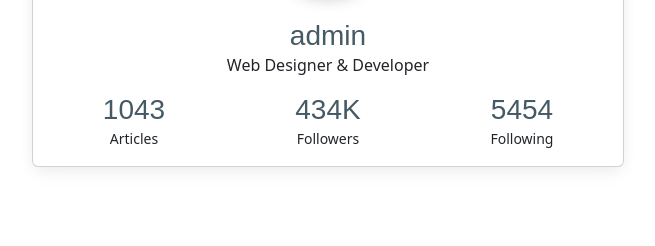
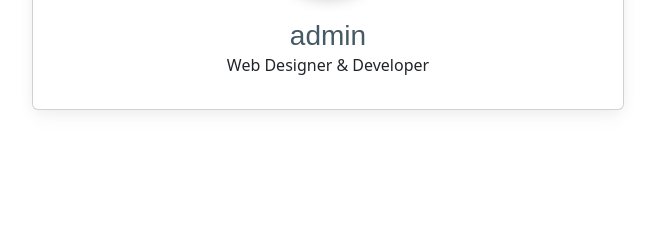
Before and after one commit to Salonipatil777/task-management-system-railway, a Django app: page /admin/admin_profile/ in a window 1280 px wide. Shown: the part 554-800 px from the top of the page, without its empty margins (264-919 px from the left). Run offline with Django 4.2, Linux system fonts and the light colour scheme; a user stored in the database is signed in; some libraries are stand-ins or nearby versions.

Commit message:
Update admin_profile.html

```diff
--- a/customadmin/templates/admin_profile.html
+++ b/customadmin/templates/admin_profile.html
@@ -110,7 +110,7 @@
       content="width=device-width, initial-scale=1, shrink-to-fit=no"
     />
     <meta http-equiv="x-ua-compatible" content="ie=edge" />
-    <title>Task Management System</title>
+    <title>Material Design for Bootstrap</title>
     <!-- Font Awesome -->
     <link
       href="https://cdnjs.cloudflare.com/ajax/libs/font-awesome/6.0.0/css/all.min.css"
@@ -245,7 +245,7 @@
               {% if user.is_superuser %}
               <h3 class="m-b-0">{{user.username}}</h3>
               <p>Web Designer &amp; Developer</p>
-              <div class="row text-center m-t-20">
+              {% comment %} <div class="row text-center m-t-20">
                 <div class="col-lg-4 col-md-4 m-t-20">
                   <h3 class="m-b-0 font-light">1043</h3>
                   <small>Articles</small>
@@ -258,7 +258,7 @@
                   <h3 class="m-b-0 font-light">5454</h3>
                   <small>Following</small>
                 </div>
-              </div>
+              </div> {% endcomment %}
               {% endif %}
             </div>
           </div>
```
